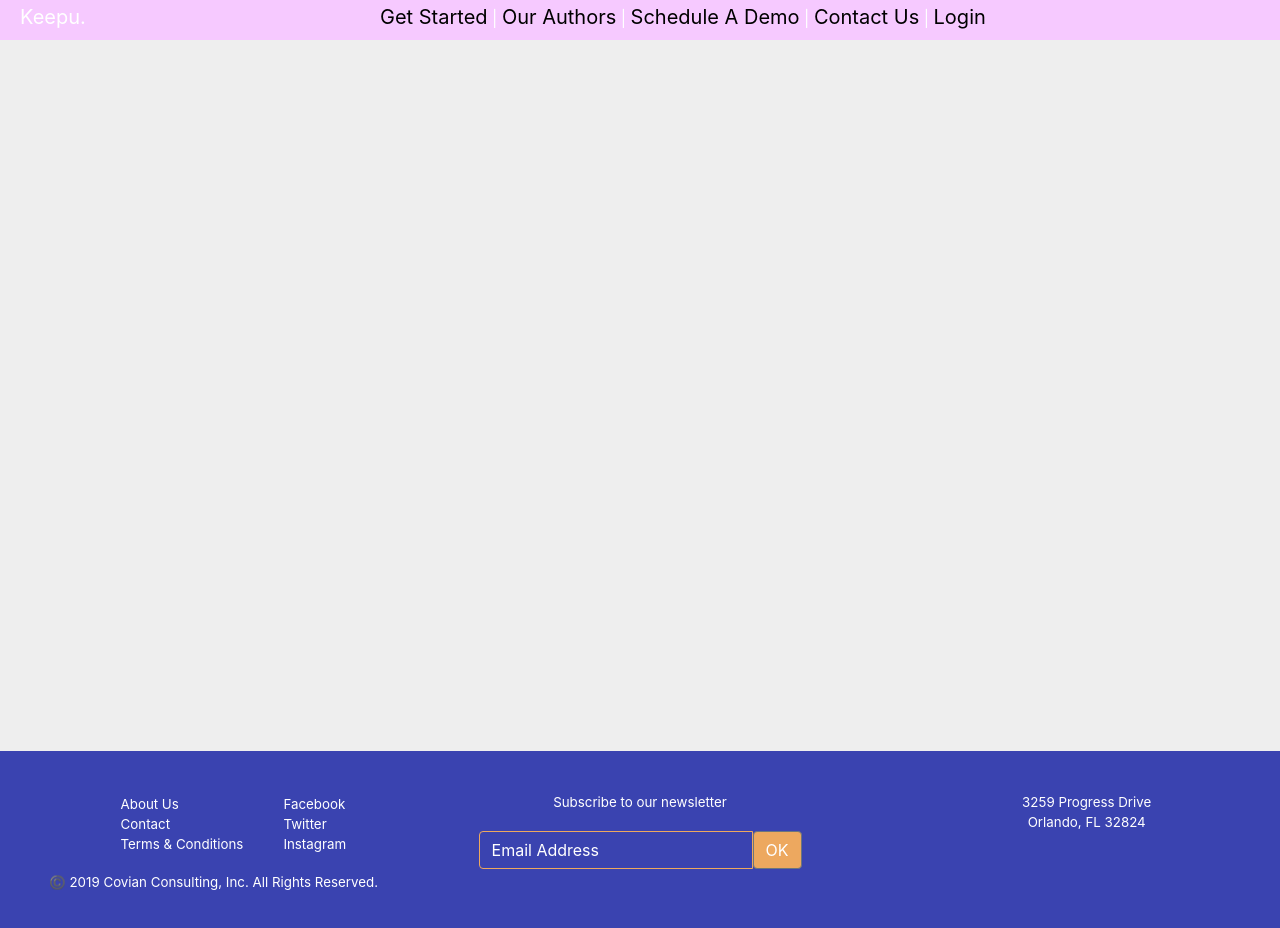
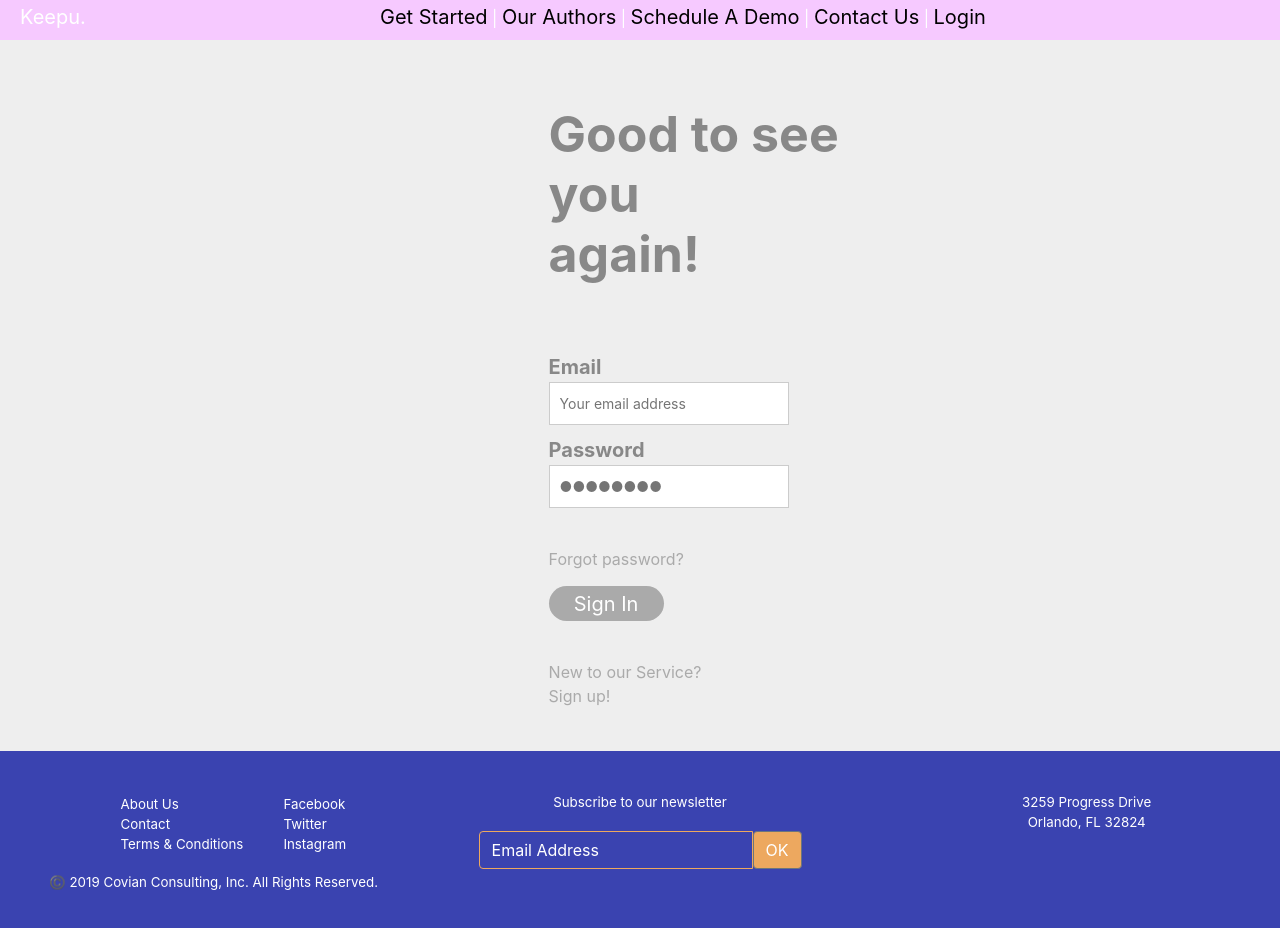
Before and after one commit to cortes-web-tech/COP4331-large-project, a React (Create React App) app in the folder website/: page /login in a window 1280 px wide. Shown: the top 928 px of the page. Built offline with nearby package versions, Linux system fonts and the light colour scheme.

Commit message:
started on login front end

```diff
--- a/website/src/components/pages/Login.css
+++ b/website/src/components/pages/Login.css
@@ -0,0 +1,60 @@
+.loginContainer {
+  display: flex;
+  /*border: 1px black solid;*/
+  padding-top: 5%;
+  justify-content: center;
+}
+
+.loginBox1 {
+  flex: 1;
+  /*border: 1px black solid;*/
+    text-align: left;
+}
+
+.loginBox2 {
+  flex: 1.5;
+  /*border: 1px black solid;*/
+}
+
+.loginBox3 {
+  flex: 1;
+  /*border: 1px black solid;*/
+}
+
+#greet {
+  color: #888888;
+  font-size: 100%;
+}
+
+
+.loginLinks:hover {
+  color: #888888;
+}
+
+
+.loginBox1 form .label{
+  display:block;
+  margin-bottom:10px;
+  width:10em;
+  color: #888888;
+  font-size: 40%;
+}
+.loginBox1 form .label .field{
+  display:block;
+}
+
+.loginBox1 form .label input{
+  padding:10px;
+  font-size: 70%;
+  border:1px solid #CCC;
+}
+.loginBox1 form .label .pass{
+  width:225px;
+}
+
+.loginBox1 form .loginLinks {
+  float:left;
+  margin:15px auto;
+  font-size: 80%;
+  color: #AAAAAA;
+}
--- a/website/src/components/pages/Login.js
+++ b/website/src/components/pages/Login.js
@@ -8,6 +8,41 @@ class Start extends Component {
       <React.Fragment>
         <div style={login}>
           <div class="loginContainer">
+            <div class="loginBox2"></div>
+            <div class="loginBox1">
+              <h1 id="greet"><b>Good to see you<br />again!<br /><br /></b></h1>
+
+              <form name="login" action="">
+                <label class="label">
+                  <span class="field"><b>Email</b></span>
+                  <input type="email" name="email" placeholder="Your email address" maxlength="30"/>
+                </label>
+
+                <div class="label">
+                  <span class="field"><b>Password</b></span>
+                  <input type="password" name="password" class="password" placeholder="&#9679;&#9679;&#9679;&#9679;&#9679;&#9679;&#9679;&#9679;" maxlength="30"/>
+                  <a href="#" class="loginLinks"><br />Forgot password?<br /></a>
+                  <button type="button" style={loginBtn}>Sign In</button>
+                  <a href="#" class="loginLinks"><br />New to our Service?<br />Sign up!<br /></a>
+                </div>
+
+
+
+
+              </form>
+
+
+
+
+              {/*<p class="loginForm"><b>Email address</b></p>
+              <input class="loginInput" type="email" id="email" placeholder="Your email address" maxlength="30" />
+              <p class="loginForm"><b>Password</b></p>
+              <input class="loginInput" type="password" id="password" placeholder="&#9679;&#9679;&#9679;&#9679;&#9679;&#9679;&#9679;&#9679;"/>
+              <a href="#" class="loginLinks"><br />Forgot password?Click here.<br /></a>
+              <button type="button" style={loginBtn}>Sign In</button>
+              <a href="#" class="loginLinks"><br />New to our Service?<br /></a>*/}
+            </div>
+            <div class="loginBox1"></div>
           </div>
         </div>
       </React.Fragment>
@@ -28,3 +63,14 @@ const login = {
 
   backgroundSize: "cover"
 }
+
+const loginBtn = {
+    background: '#AAAAAA',
+      color: '#FFFFFF',
+      width:' 115px',
+      height:'35px',
+      borderRadius: '50px',
+      fontSize: '100%',
+      border: 'none',
+      cursor: 'pointer'
+}
```
